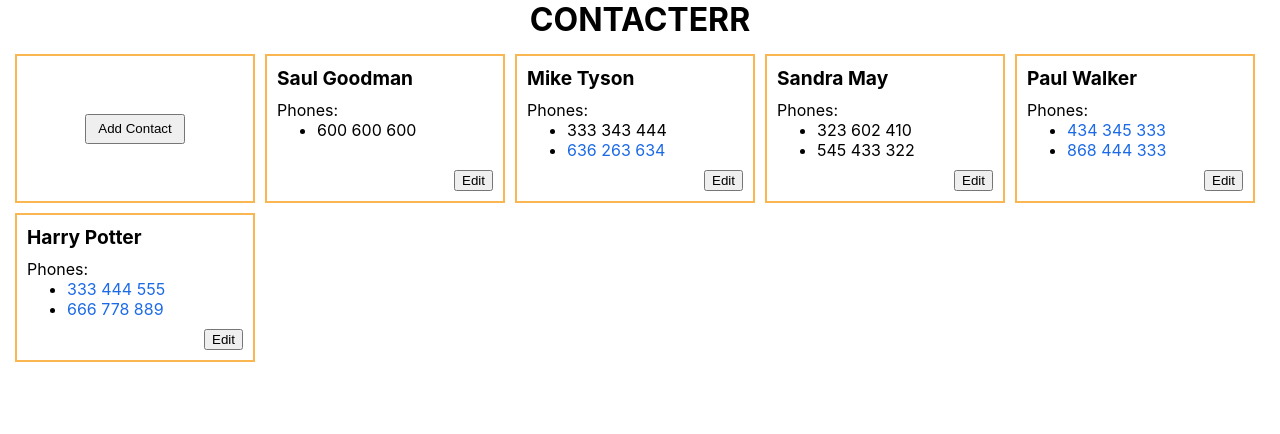
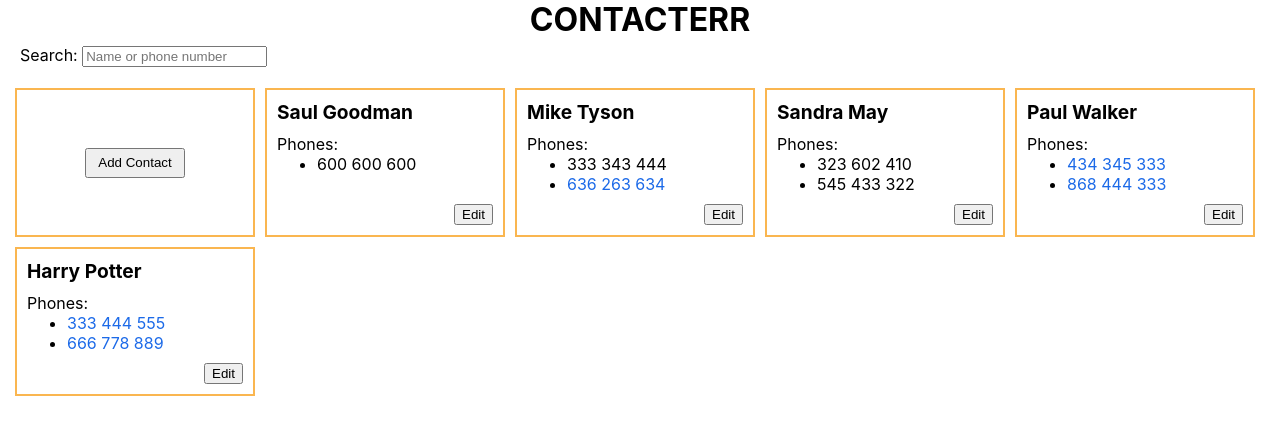
Before and after one commit to cheatoge/contacterr, a React (Create React App) app: page / in a window 1280 px wide. Shown: the top 434 px of the page. Built offline with nearby package versions, Linux system fonts and the light colour scheme.

Commit message:
Add contact search

```diff
--- a/src/actions/index.js
+++ b/src/actions/index.js
@@ -20,3 +20,10 @@ export const updateContact = contact => {
     contact: contact
   }
 }
+
+export const setContactsFilter = filter => {
+  return {
+    type: 'SET_CONTACTS_FILTER',
+    filter: filter
+  }
+}
--- a/src/components/ContactList/ContactList.css
+++ b/src/components/ContactList/ContactList.css
@@ -6,6 +6,12 @@
   box-sizing: border-box;
 }
 
+.contact-list-toolstrip {
+  padding: 6px 20px;
+  display: flex;
+  flex-direction: column;
+}
+
 @media (min-width: 520px) {
   .contact-list {
     flex-wrap: wrap;
--- a/src/components/ContactList/ContactList.js
+++ b/src/components/ContactList/ContactList.js
@@ -1,6 +1,7 @@
 import React from 'react'
 import { Contact } from '../Contact'
 import { AddContact } from '../Contact'
+import { ContactSearch } from '../../containers/ContactSearch'
 import './ContactList.css'
 
 class ContactList extends React.Component {
@@ -19,7 +20,14 @@ class ContactList extends React.Component {
 
     contacts = [<AddContact addContact={addContact} key={-1} />, ...contacts]
 
-    return <div className={'contact-list'}>{contacts}</div>
+    return (
+      <div>
+        <div className="contact-list-toolstrip">
+          <ContactSearch />
+        </div>
+        <div className="contact-list">{contacts}</div>
+      </div>
+    )
   }
 }
 
--- /dev/null
+++ b/src/components/Search/Search.js
@@ -0,0 +1,20 @@
+import React from 'react'
+
+const Search = props => {
+  const { search, phrase } = props
+  return (
+    <div>
+      <label>Search: </label>
+      <input
+        type="text"
+        placeholder="Name or phone number"
+        value={phrase}
+        onChange={event => {
+          search(event.target.value)
+        }}
+      ></input>
+    </div>
+  )
+}
+
+export default Search
--- /dev/null
+++ b/src/components/Search/index.js
@@ -0,0 +1 @@
+export { default as Search } from './Search'
--- a/src/containers/ContactListContainer/ContactListContainer.js
+++ b/src/containers/ContactListContainer/ContactListContainer.js
@@ -1,15 +1,60 @@
 import { connect } from 'react-redux'
 import { ContactList } from '../../components/ContactList'
-import { removeContact, updateContact, addContact } from '../../actions'
+import {
+  removeContact,
+  updateContact,
+  addContact,
+  setContactsFilter
+} from '../../actions'
+
+const phonesContainNumber = (phones, number) => {
+  const noSpaces = number.replace(/\s/g, '')
+  if (isNaN(noSpaces)) {
+    return false
+  }
+
+  return !!phones.find(phone => phone.number.includes(noSpaces))
+}
+
+const textContainPhrase = (text, phrase) => {
+  return text.toLowerCase().includes(phrase.toLowerCase())
+}
+
+const checkContactContainPhrase = (contact, phrase) => {
+  return (
+    phonesContainNumber(contact.phones, phrase) ||
+    textContainPhrase(contact.name, phrase)
+  )
+}
+
+const filterContacts = (contacts, filter) => {
+  if (!filter) {
+    return contacts
+  }
+
+  const filteredContacts = contacts.filter(contact => {
+    const { phrase } = filter
+    let isValid = true
+
+    if (phrase) {
+      isValid = checkContactContainPhrase(contact, phrase)
+    }
+
+    return isValid
+  })
+
+  return filteredContacts
+}
 
 const mapStateToProps = state => ({
-  contacts: state.contacts
+  contacts: filterContacts(state.contacts, state.contactsFilter)
 })
 
 const mapDispatchToProps = dispatch => ({
   addContact: contact => dispatch(addContact(contact)),
   removeContact: id => dispatch(removeContact(id)),
-  updateContact: contact => dispatch(updateContact(contact))
+  updateContact: contact => dispatch(updateContact(contact)),
+  searchContact: contactsFilter => dispatch(setContactsFilter(contactsFilter))
 })
 
 export default connect(mapStateToProps, mapDispatchToProps)(ContactList)
--- /dev/null
+++ b/src/containers/ContactSearch/ContactSearch.js
@@ -0,0 +1,24 @@
+import { connect } from 'react-redux'
+import { Search } from '../../components/Search'
+import { setContactsFilter } from '../../actions'
+
+const mapStateToProps = state => {
+  return {
+    phrase: state.contactsFilter.phrase || ''
+  }
+}
+
+const mapDispatchToProps = dispatch => {
+  return {
+    search: phrase => {
+      dispatch(
+        setContactsFilter({
+          phrase: phrase
+        })
+      )
+    }
+  }
+}
+
+const ContactSearch = connect(mapStateToProps, mapDispatchToProps)(Search)
+export default ContactSearch
--- /dev/null
+++ b/src/containers/ContactSearch/index.js
@@ -0,0 +1 @@
+export { default as ContactSearch } from './ContactSearch'
--- /dev/null
+++ b/src/reducers/contactsFilter.js
@@ -0,0 +1,12 @@
+const initialFilter = { phrase: '' }
+
+const contactsFilter = (state = initialFilter, action) => {
+  switch (action.type) {
+    case 'SET_CONTACTS_FILTER':
+      return action.filter
+    default:
+      return state
+  }
+}
+
+export default contactsFilter
--- a/src/reducers/index.js
+++ b/src/reducers/index.js
@@ -1,6 +1,8 @@
 import { combineReducers } from 'redux'
 import contacts from './contacts'
+import contactsFilter from './contactsFilter'
 
 export default combineReducers({
-  contacts
+  contacts,
+  contactsFilter
 })
```
